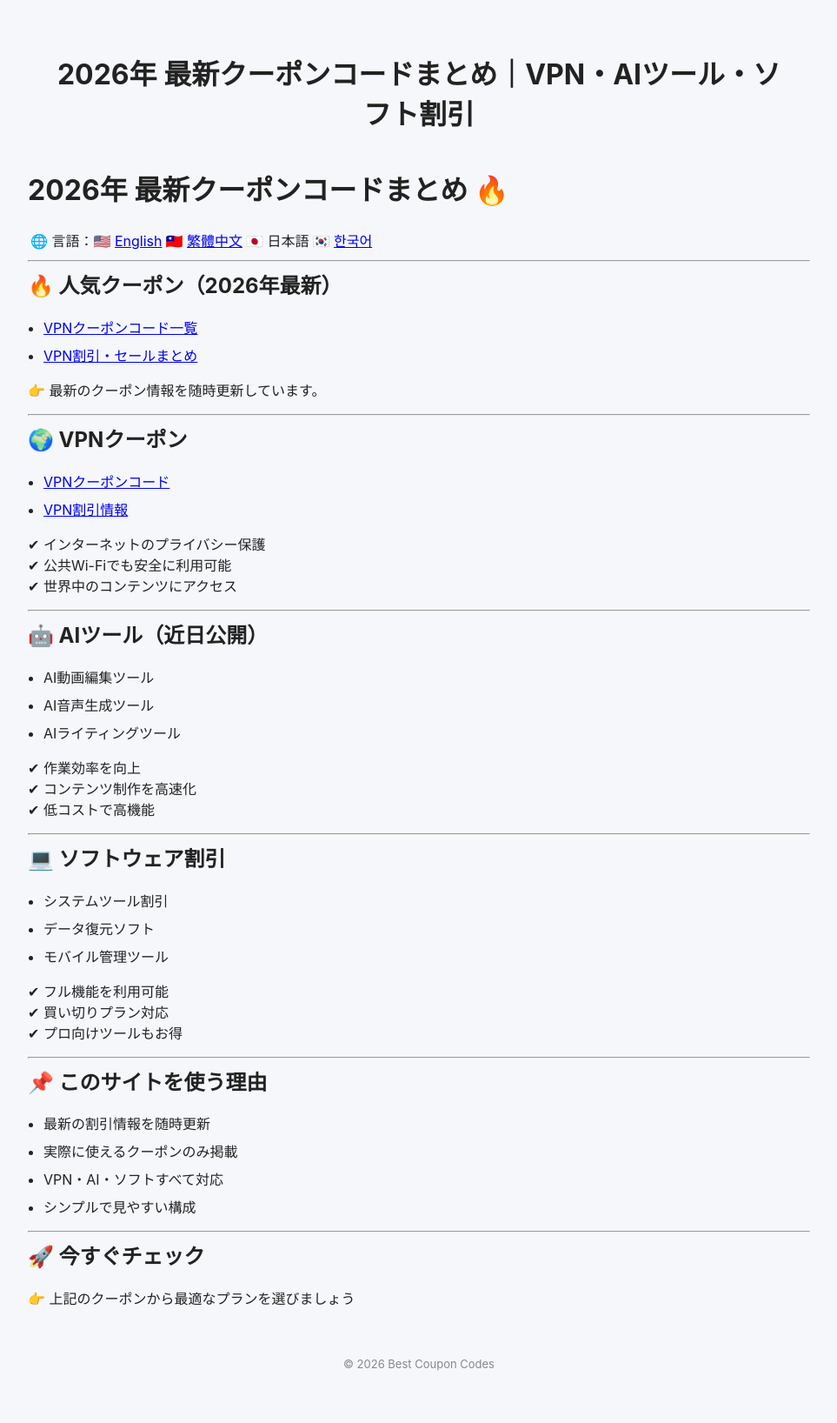
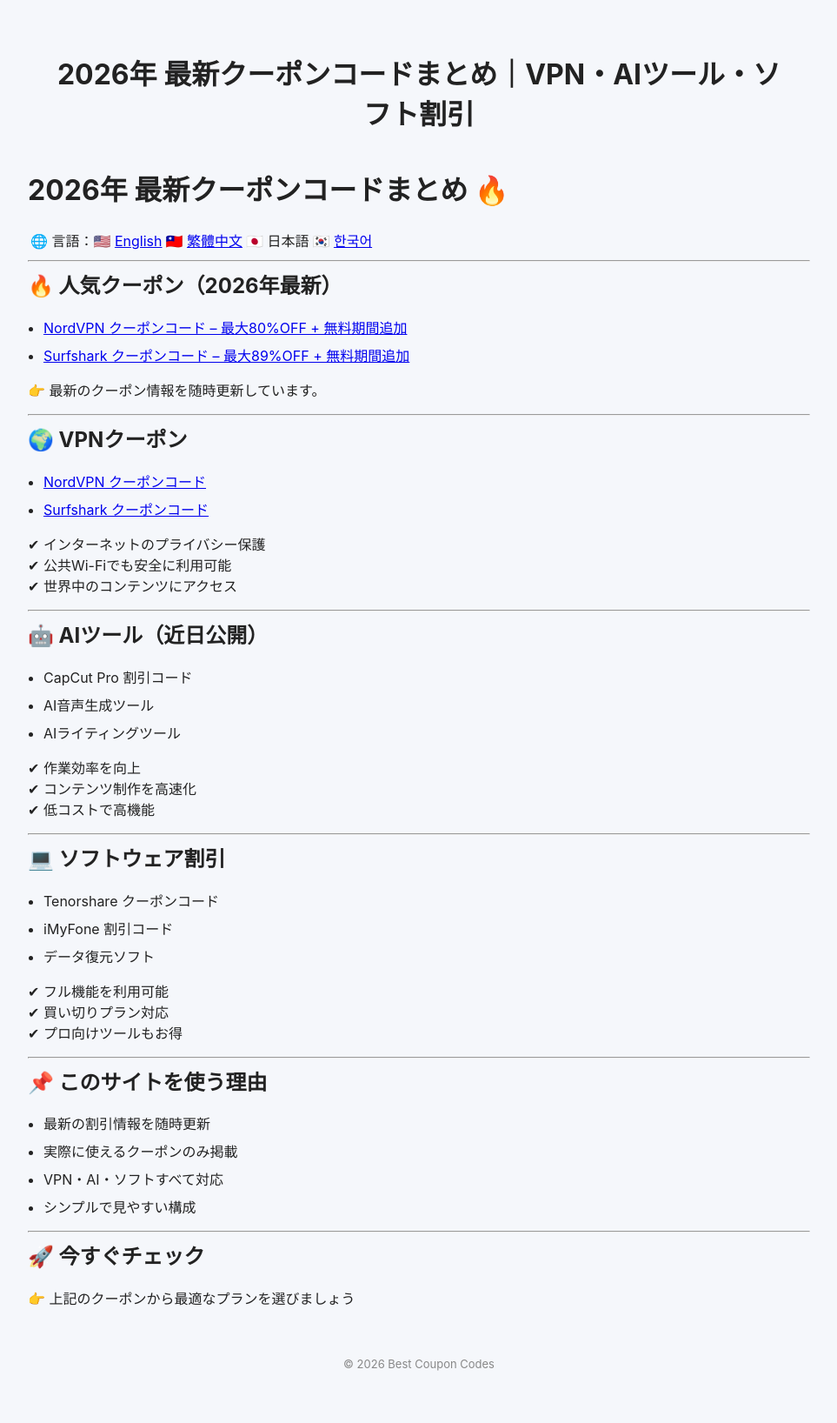
Before and after one commit to BestCouponCodes/best-coupon-codes, a Jekyll site: the page built from index-ja.md, in a window 1280 px wide. Shown: the whole page at 87% size, without its empty margins (158-1121 px from the left). Built offline with Jekyll 4.4.1, drawn with Linux system fonts in a browser that asks for light colours.

Commit message:
Update coupon codes and discounts in index-ja.md

```diff
--- a/index-ja.md
+++ b/index-ja.md
@@ -12,8 +12,8 @@ description: "2026年の最新VPN、AIツール、ソフトウェアのクーポ
 
 ## 🔥 人気クーポン（2026年最新）
 
-- [VPNクーポンコード一覧](/best-coupon-codes/nordvpn-coupon-code-ja/)
-- [VPN割引・セールまとめ](/best-coupon-codes/surfshark-coupon-code-ja/)
+- [NordVPN クーポンコード – 最大80%OFF + 無料期間追加](/best-coupon-codes/nordvpn-coupon-code-ja/)
+- [Surfshark クーポンコード – 最大89%OFF + 無料期間追加](/best-coupon-codes/surfshark-coupon-code-ja/)
 
 👉 最新のクーポン情報を随時更新しています。
 
@@ -21,8 +21,8 @@ description: "2026年の最新VPN、AIツール、ソフトウェアのクーポ
 
 ## 🌍 VPNクーポン
 
-- [VPNクーポンコード](/best-coupon-codes/nordvpn-coupon-code-ja/)
-- [VPN割引情報](/best-coupon-codes/surfshark-coupon-code-ja/)
+- [NordVPN クーポンコード](/best-coupon-codes/nordvpn-coupon-code-ja/)
+- [Surfshark クーポンコード](/best-coupon-codes/surfshark-coupon-code-ja/)
 
 ✔ インターネットのプライバシー保護
 ✔ 公共Wi-Fiでも安全に利用可能
@@ -32,7 +32,7 @@ description: "2026年の最新VPN、AIツール、ソフトウェアのクーポ
 
 ## 🤖 AIツール（近日公開）
 
-- AI動画編集ツール
+- CapCut Pro 割引コード
 - AI音声生成ツール
 - AIライティングツール
 
@@ -44,9 +44,9 @@ description: "2026年の最新VPN、AIツール、ソフトウェアのクーポ
 
 ## 💻 ソフトウェア割引
 
-- システムツール割引
+- Tenorshare クーポンコード
+- iMyFone 割引コード
 - データ復元ソフト
-- モバイル管理ツール
 
 ✔ フル機能を利用可能
 ✔ 買い切りプラン対応
```
